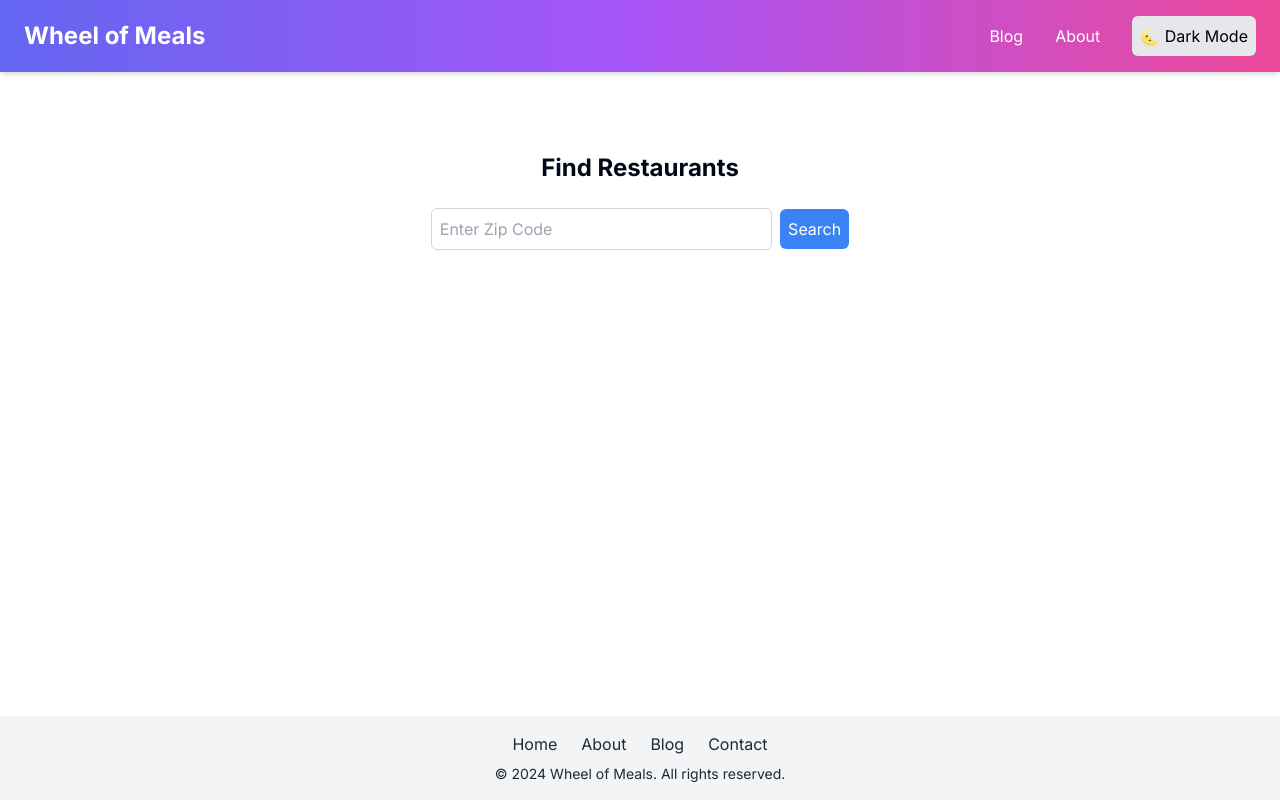
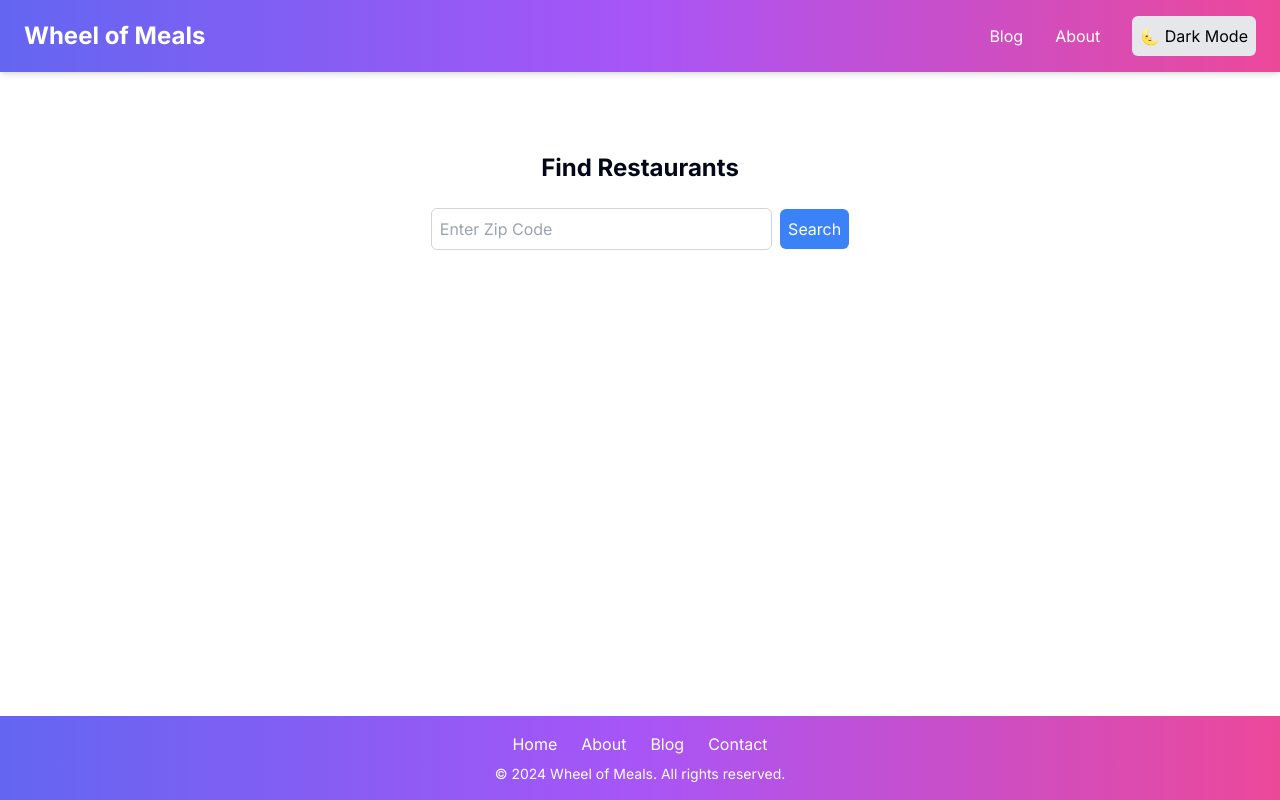
Before and after one commit to omeryildirim0/wheel, a Next.js app: page / in a window 1280 px wide. Built offline with nearby package versions, Linux system fonts and the light colour scheme.

Commit message:
footer gradient

```diff
--- a/components/Footer.tsx
+++ b/components/Footer.tsx
@@ -1,9 +1,8 @@
-// Footer.tsx
 import React from 'react';
 
 const Footer: React.FC = () => {
   return (
-    <footer className="bg-gray-100 dark:bg-gray-800 text-gray-800 dark:text-white py-4">
+    <footer className="bg-gradient-to-r from-indigo-500 via-purple-500 to-pink-500 dark:bg-gradient-to-r dark:from-gray-800 dark:via-gray-700 dark:to-gray-600 text-white py-4">
       <div className="container mx-auto text-center">
         {/* Navigation Links */}
         <div className="mb-2">
```
